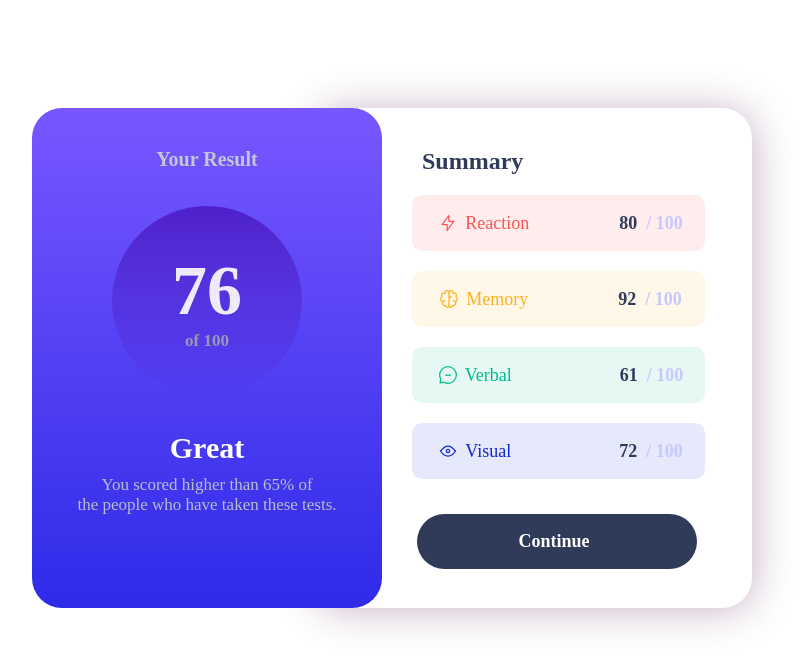
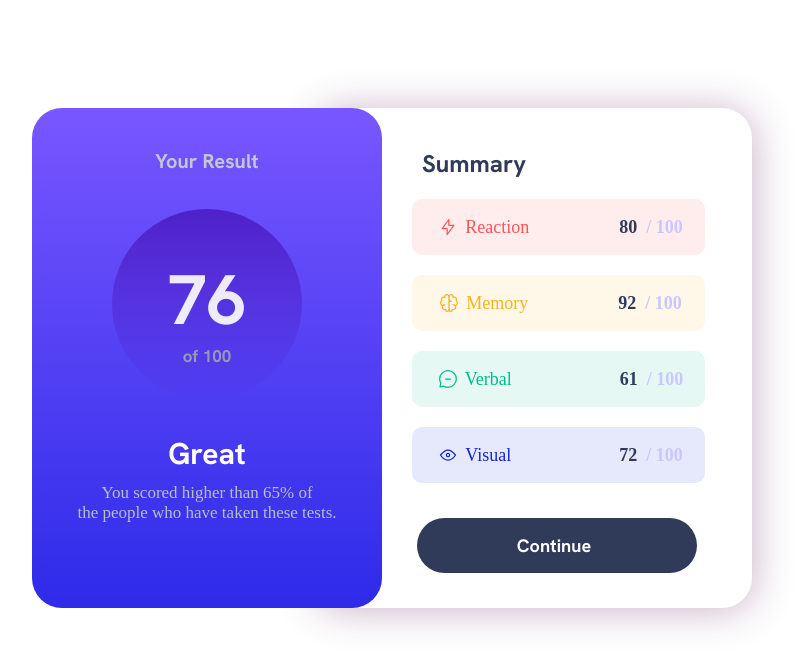
Before and after one commit to pineapplegoose/Result-Summary, a plain HTML site: page index.html in a window 1280 px wide. Shown: the whole page, without its empty margins (213-1017 px from the left). Drawn offline with Linux system fonts and the light colour scheme.

Commit message:
Update r-s.css

```diff
--- a/r-s.css
+++ b/r-s.css
@@ -1,3 +1,4 @@
+@import url('https://fonts.googleapis.com/css2?family=Hanken+Grotesk:wght@400;700&display=swap');
 body{
     display: flex;
     justify-content: center;
```
